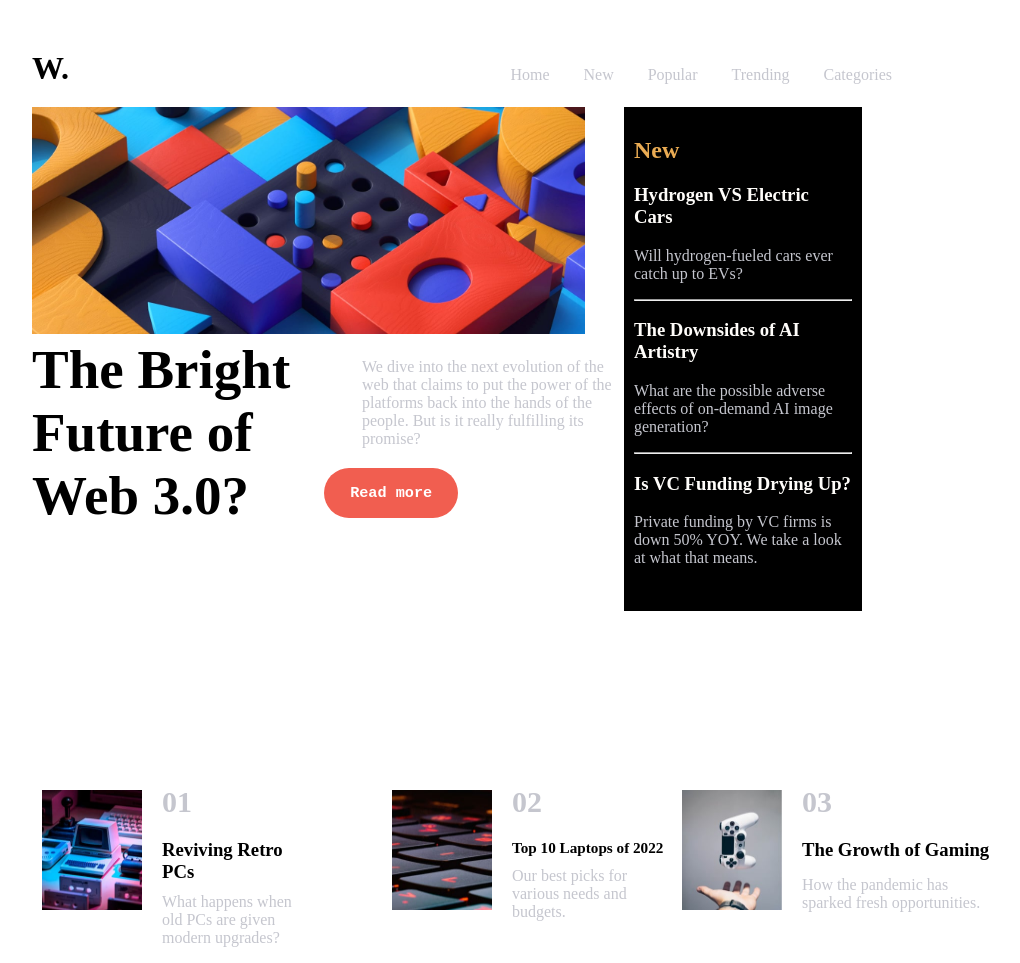
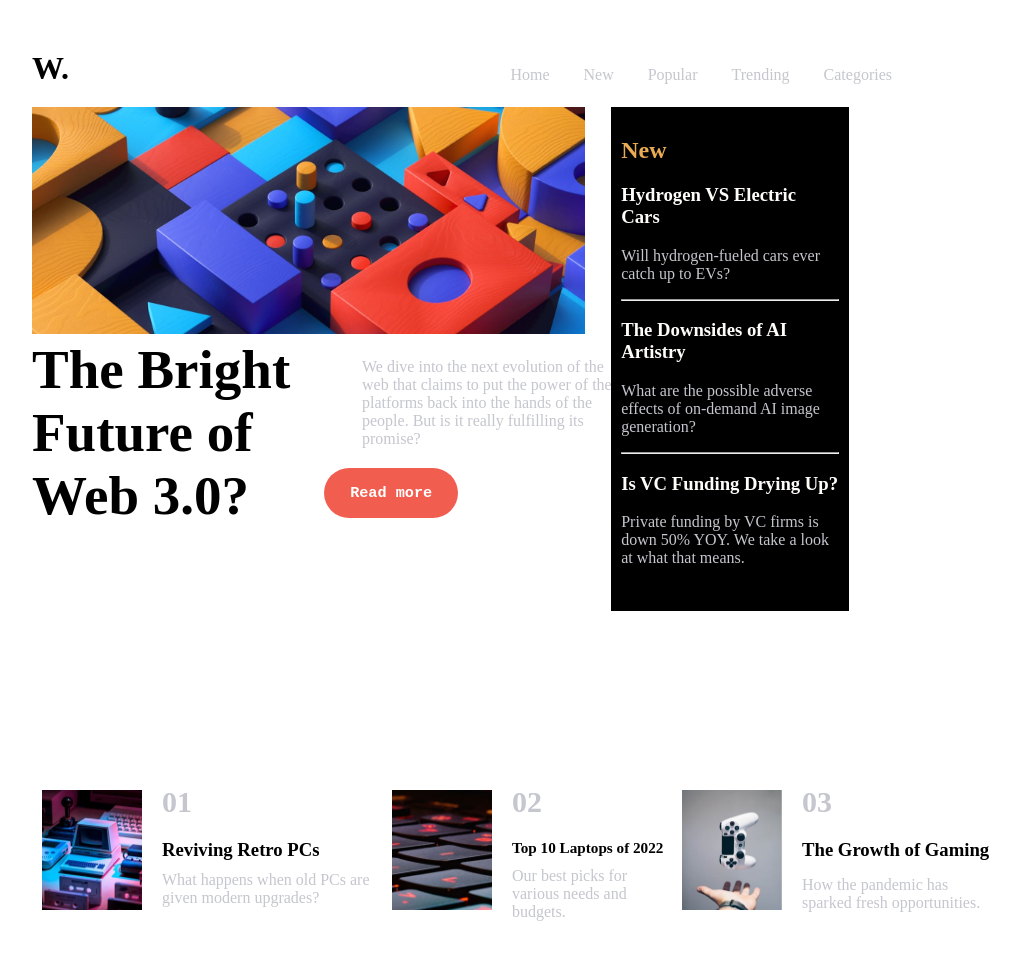
Before and after one commit to Yash-26/NewsPage, a plain HTML site: page index.html in a window 1280 px wide. Shown: the whole page, without its empty margins (168-1188 px from the left). After the commit the page ends 931 px from the top, so only its background shows below. Drawn offline with Linux system fonts and the light colour scheme.

Commit message:
Update styles.css

```diff
--- a/CSS/styles.css
+++ b/CSS/styles.css
@@ -34,22 +34,14 @@ nav ul li{
 
 .side{
   position: absolute;
-  right: 18%;
+  right: 19%;
   margin:0 1.25rem 1.25rem 1.25rem;
   width: 17%;
   background-color: black;
   padding: 10px;
   display: inline-block;
-  clear: left;
+}
 
-
-}
-.row-1{
-  display: inline-block;
-  width: 22%;
-  text-align: left;
-  margin: auto 1.25rem ;
-}
 .image img{
   margin-right: : 10px;
   width: 65%;
```
